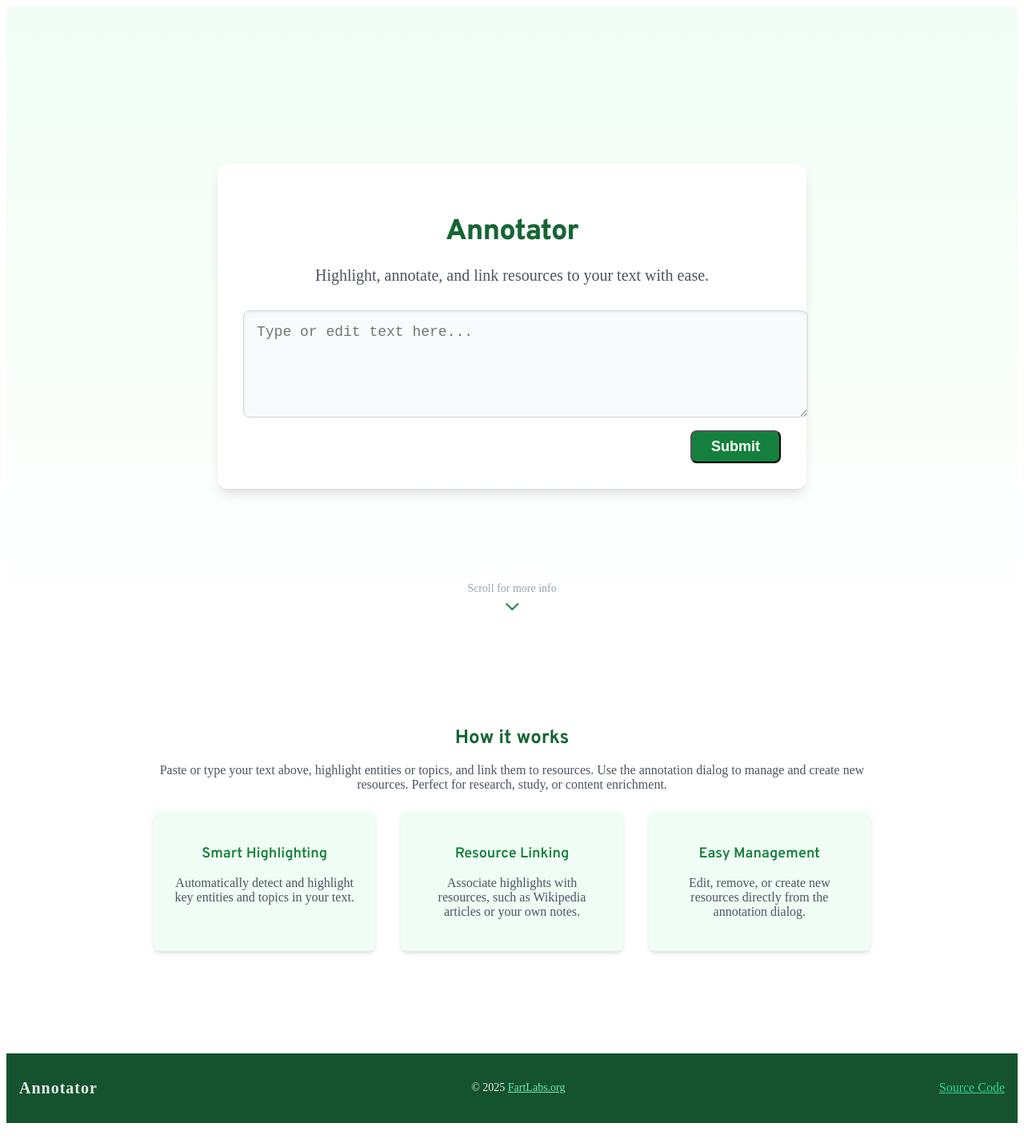
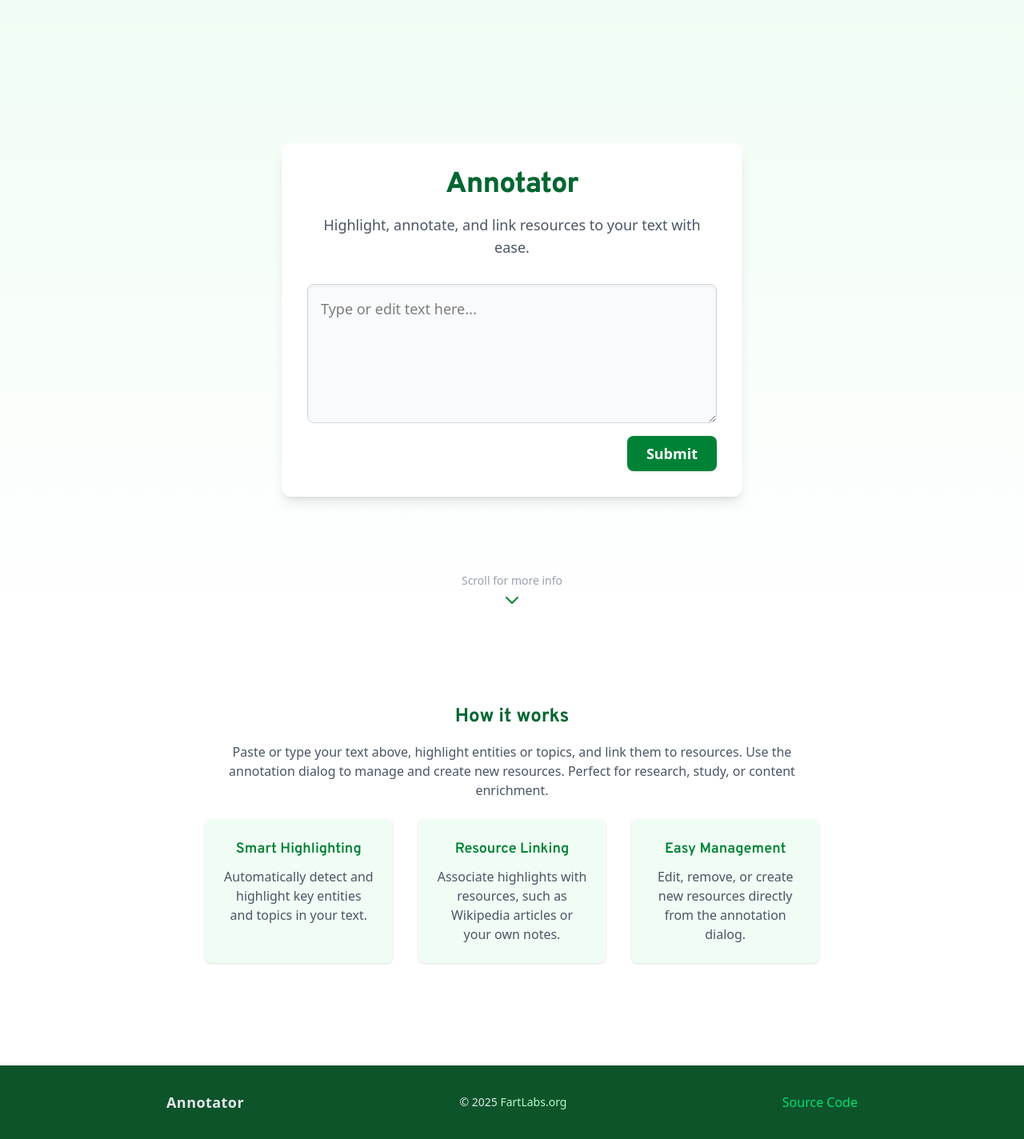
Before and after one commit to EthanThatOneKid/annotator, a SvelteKit app: page / in a window 1280 px wide. Shown: the whole page at 80% size. Built offline with nearby package versions, Linux system fonts and the light colour scheme.

Commit message:
Revert "Remove Tailwind and clean up styles"
This reverts commit 3e815ede014dbc430f0538f1c03cfd6a34fee5d4.

```diff
--- a/package.json
+++ b/package.json
@@ -21,14 +21,17 @@
 		"@sveltejs/adapter-static": "^3.0.8",
 		"@sveltejs/kit": "^2.16.0",
 		"@sveltejs/vite-plugin-svelte": "^5.0.0",
+		"@tailwindcss/vite": "^4.0.0",
 		"eslint": "^9.18.0",
 		"eslint-config-prettier": "^10.0.1",
 		"eslint-plugin-svelte": "^3.0.0",
 		"globals": "^16.0.0",
 		"prettier": "^3.4.2",
 		"prettier-plugin-svelte": "^3.3.3",
+		"prettier-plugin-tailwindcss": "^0.6.11",
 		"svelte": "^5.0.0",
 		"svelte-check": "^4.0.0",
+		"tailwindcss": "^4.0.0",
 		"typescript": "^5.0.0",
 		"typescript-eslint": "^8.20.0",
 		"vite": "^6.2.6"
--- /dev/null
+++ b/src/app.css
@@ -0,0 +1 @@
+@import 'tailwindcss';
--- a/src/lib/components/annotator/annotator.svelte
+++ b/src/lib/components/annotator/annotator.svelte
@@ -24,7 +24,6 @@
 	let isGenerating = $state(false);
 	let isSelecting = $state(false);
 	let isEditingResource = $state(false);
-	let dialogElement = $state<HTMLDialogElement | null>(null);
 	let caretRange = $state<Range | null>(null);
 	let isModalOpen = $state(false);
 	let textContainerElement = $state<HTMLDivElement | null>(null);
@@ -198,13 +197,10 @@
 
 	function openModal() {
 		isModalOpen = true;
-		dialogElement?.showModal();
 	}
-
 	function closeModal() {
 		caretRange = null;
 		isModalOpen = false;
-		dialogElement?.close();
 	}
 
 	function handleAddResource(annotation: Annotation) {
@@ -259,7 +255,7 @@
 
 <div
 	bind:this={textContainerElement}
-	class="text-container"
+	class="highlightable-text mx-auto my-8 min-h-[3rem] max-w-2xl rounded-xl border border-gray-200 bg-white px-8 py-6 text-center text-xl font-medium shadow-md"
 	onclick={handleTextClick}
 	role="textbox"
 	tabindex="0"
@@ -271,24 +267,38 @@
 <button
 	type="button"
 	onclick={handleHighlight}
-	class="highlight-button"
+	class="mt-2 rounded-lg bg-green-700 px-5 py-2 text-lg font-semibold text-white shadow transition hover:bg-green-800"
 	class:hidden={!isSelecting}
 >
 	Highlight
 </button>
 
-<div class="loading-container" class:hidden={!isGenerating}>
-	<div class="spinner"></div>
-	<span class="loading-text">Loading annotations&hellip;</span>
+<div class="flex flex-col items-center justify-center py-8" class:hidden={!isGenerating}>
+	<div
+		class="mb-3 h-8 w-8 animate-spin rounded-full border-t-4 border-solid border-green-700"
+	></div>
+	<span class="text-lg text-gray-600">Loading annotations&hellip;</span>
 </div>
 
-<dialog bind:this={dialogElement} id="annotation-dialog" class="dialog-overlay" closedby="any">
-	<div class="dialog-backdrop" aria-hidden="true" onclick={closeModal}></div>
-	<div class="dialog-container">
-		<div class="dialog-content">
-			<div class="dialog-body">
-				<button type="button" class="dialog-close-button" aria-label="Close" onclick={closeModal}
-					>&times;</button
+{#if isModalOpen && selectedAnnotations.size > 0}
+	<div class="fixed inset-0 z-10 flex items-center justify-center">
+		<div
+			class="fixed inset-0 bg-gray-500/75 transition-opacity"
+			aria-hidden="true"
+			onclick={closeModal}
+		></div>
+		<div
+			class="relative z-20 flex min-h-full w-full items-end justify-center p-4 text-center sm:items-center sm:p-0"
+		>
+			<div
+				class="relative transform overflow-hidden rounded-lg bg-white text-left shadow-xl transition-all sm:my-8 sm:w-full sm:max-w-lg"
+			>
+				<div class="bg-white px-4 pt-5 pb-4 sm:p-6 sm:pb-4">
+					<button
+						type="button"
+						class="absolute top-2 right-2 text-2xl font-bold text-gray-400 hover:text-gray-600"
+						aria-label="Close"
+						onclick={closeModal}>&times;</button
 					>
 					{#each selectedAnnotations as annotation (annotation.annotationId)}
 						{@const substring = textContent.slice(annotation.start, annotation.end)}
@@ -318,8 +328,7 @@
 											{predictedResource?.label ?? 'Unlabeled resource'}
 											{#if prediction.confidence !== undefined}
 												{@const confidence = (prediction.confidence * 100).toFixed(2)}
-											({confidence}%)
-										{/if}
+												({confidence}%){/if}
 										</option>
 									{/each}
 								</select>
@@ -362,170 +371,43 @@
 								<button
 									type="button"
 									class="btn-add-resource"
-								onclick={() => handleAddResource(annotation)}>Create resource</button
+									onclick={() => handleAddResource(annotation)}
 								>
+									Create resource
+								</button>
 							{/if}
 							<button
 								type="button"
-							class="btn-secondary"
-							onclick={() => handleDismissAnnotation(annotation.annotationId)}>Remove</button
+								class="btn-secondary mt-2"
+								onclick={() => handleDismissAnnotation(annotation.annotationId)}
 							>
+								Remove
+							</button>
 						</div>
 					{/each}
 				</div>
 			</div>
 		</div>
-</dialog>
+	</div>
+{/if}
 
 <style>
-	.text-container {
-		margin: 2rem auto;
-		min-height: 3rem;
-		max-width: 42rem;
-		border-radius: 0.75rem;
-		border: 1px solid #e5e7eb;
-		background-color: #ffffff;
-		padding: 1.5rem 2rem;
-		text-align: center;
-		font-size: 1.25rem;
-		font-weight: 500;
-		box-shadow:
-			0 4px 6px -1px rgba(0, 0, 0, 0.1),
-			0 2px 4px -1px rgba(0, 0, 0, 0.06);
+	::highlight(custom-highlight) {
+		background: rgba(255, 255, 0, 0.5);
+	}
+
+	.highlightable-text {
 		white-space: pre-wrap;
 		outline: none;
 	}
 
-	.highlight-button {
-		margin-top: 0.5rem;
-		border-radius: 0.5rem;
-		background-color: #15803d;
-		padding: 0.5rem 1.25rem;
-		font-size: 1.125rem;
-		font-weight: 600;
-		color: #ffffff;
-		box-shadow:
-			0 1px 3px 0 rgba(0, 0, 0, 0.1),
-			0 1px 2px 0 rgba(0, 0, 0, 0.06);
-		transition: background-color 150ms cubic-bezier(0.4, 0, 0.2, 1);
-	}
-
-	.highlight-button:hover {
-		background-color: #166534;
-	}
-
-	.loading-container {
-		display: flex;
-		flex-direction: column;
-		align-items: center;
-		justify-content: center;
-		padding: 2rem 0;
-	}
-
-	.spinner {
-		margin-bottom: 0.75rem;
-		height: 2rem;
-		width: 2rem;
-		animation: spin 1s linear infinite;
-		border-radius: 9999px;
-		border-top-width: 4px;
-		border-style: solid;
-		border-color: #15803d;
-	}
-
-	.loading-text {
-		font-size: 1.125rem;
-		color: #4b5563;
-	}
-
-	.dialog-overlay {
-		position: fixed;
-		top: 0;
-		right: 0;
-		bottom: 0;
-		left: 0;
-		z-index: 10;
-		display: flex;
-		align-items: center;
-		justify-content: center;
-	}
-
-	.dialog-backdrop {
-		position: fixed;
-		top: 0;
-		right: 0;
-		bottom: 0;
-		left: 0;
-		background-color: rgba(107, 114, 128, 0.75);
-		transition: opacity 150ms cubic-bezier(0.4, 0, 0.2, 1);
-	}
-
-	.dialog-container {
-		position: relative;
-		z-index: 20;
-		display: flex;
-		min-height: 100%;
-		width: 100%;
-		align-items: flex-end;
-		justify-content: center;
-		padding: 1rem;
-		text-align: center;
-	}
-
-	@media (min-width: 640px) {
-		.dialog-container {
-			align-items: center;
-			padding: 0;
-		}
-	}
-
-	.dialog-content {
-		position: relative;
-		transform: translate(0, 0) rotate(0) skewX(0) skewY(0) scaleX(1) scaleY(1);
-		overflow: hidden;
-		border-radius: 0.5rem;
-		background-color: #ffffff;
-		text-align: left;
-		box-shadow:
-			0 20px 25px -5px rgba(0, 0, 0, 0.1),
-			0 10px 10px -5px rgba(0, 0, 0, 0.04);
-		transition: all 150ms cubic-bezier(0.4, 0, 0.2, 1);
-	}
-
-	@media (min-width: 640px) {
-		.dialog-content {
-			margin: 2rem 0;
-			width: 100%;
-			max-width: 32rem;
-		}
-	}
-
-	.dialog-body {
-		background-color: #ffffff;
-		padding: 1.25rem 1rem 1rem;
-	}
-
-	@media (min-width: 640px) {
-		.dialog-body {
-			padding: 1.5rem 1.5rem 1rem;
-		}
-	}
-
-	.dialog-close-button {
-		position: absolute;
-		top: 0.5rem;
-		right: 0.5rem;
-		font-size: 1.5rem;
-		font-weight: 700;
-		color: #9ca3af;
-	}
-
-	.dialog-close-button:hover {
-		color: #4b5563;
-	}
-
-	::highlight(custom-highlight) {
-		background: rgba(255, 255, 0, 0.5);
+	.annotations-dialog {
+		border: 1px solid #ccc;
+		border-radius: 8px;
+		max-width: 400px;
+		background: white;
+		box-shadow: 0 4px 12px rgba(0, 0, 0, 0.15);
+		font-family: -apple-system, BlinkMacSystemFont, 'Segoe UI', Roboto, sans-serif;
 	}
 
 	.annotation-metadata {
@@ -575,6 +457,39 @@
 		outline: none;
 		border-color: #007bff;
 		box-shadow: 0 0 0 2px rgba(0, 123, 255, 0.25);
+	}
+
+	.annotations-dialog > button:last-child {
+		background: #6c757d;
+		color: white;
+		border: none;
+		border-radius: 4px;
+		padding: 10px 20px;
+		font-size: 14px;
+		cursor: pointer;
+		transition: background-color 0.2s ease;
+		width: 100%;
+		margin-top: 8px;
+	}
+
+	.annotations-dialog > button:last-child:hover {
+		background: #5a6268;
+	}
+
+	.spinner-container {
+		display: flex;
+		align-items: center;
+		gap: 10px;
+		margin-bottom: 1em;
+	}
+
+	.spinner {
+		width: 24px;
+		height: 24px;
+		border: 4px solid #ccc;
+		border-top: 4px solid #333;
+		border-radius: 50%;
+		animation: spin 1s linear infinite;
 	}
 
 	@keyframes spin {
@@ -694,4 +609,21 @@
 	.btn-add-resource:hover {
 		background: #0056b3;
 	}
+
+	.dialog-close-btn {
+		position: absolute;
+		top: 0px;
+		right: 0px;
+		background: transparent;
+		border: none;
+		font-size: 1.5em;
+		color: #888;
+		cursor: pointer;
+		z-index: 10;
+		transition: color 0.2s;
+	}
+
+	.dialog-close-btn:hover {
+		color: #333;
+	}
 </style>
--- a/src/lib/components/foot.svelte
+++ b/src/lib/components/foot.svelte
@@ -1,64 +1,15 @@
-<footer class="footer">
-	<div class="footer-container">
-		<span class="footer-brand">Annotator</span>
-		<span class="footer-copyright">
+<footer class="mt-12 w-full bg-green-900 py-8 text-gray-200">
+	<div class="mx-auto flex max-w-4xl flex-col items-center justify-between gap-4 px-4 md:flex-row">
+		<span class="text-lg font-bold tracking-wide">Annotator</span>
+		<span class="text-sm">
 			&copy; {new Date().getFullYear()}
-			<a class="footer-link" href="https://fartlabs.org/">FartLabs.org</a>
+			<a class="text-green-200 hover:underline" href="https://fartlabs.org/">FartLabs.org</a>
 		</span>
 		<a
 			href="https://github.com/EthanThatOneKid/annotator"
 			target="_blank"
 			rel="noopener"
-			class="footer-link source-code-link">Source Code</a
+			class="text-green-400 hover:underline">Source Code</a
 		>
 	</div>
 </footer>
-
-<style>
-	.footer {
-		margin-top: 3rem;
-		width: 100%;
-		background-color: #14532d;
-		padding: 2rem 0;
-		color: #e5e7eb;
-	}
-
-	.footer-container {
-		margin: 0 auto;
-		max-width: 80rem;
-		display: flex;
-		flex-direction: column;
-		align-items: center;
-		justify-content: space-between;
-		gap: 1rem;
-		padding: 0 1rem;
-	}
-
-	@media (min-width: 768px) {
-		.footer-container {
-			flex-direction: row;
-		}
-	}
-
-	.footer-brand {
-		font-size: 1.25rem;
-		font-weight: 700;
-		letter-spacing: 0.05em;
-	}
-
-	.footer-copyright {
-		font-size: 0.875rem;
-	}
-
-	.footer-link {
-		color: #6ee7b7;
-	}
-
-	.footer-link:hover {
-		text-decoration: underline;
-	}
-
-	.source-code-link {
-		color: #34d399;
-	}
-</style>
--- a/src/routes/+layout.svelte
+++ b/src/routes/+layout.svelte
@@ -1,5 +1,6 @@
 <script lang="ts">
 	import Foot from '$lib/components/foot.svelte';
+	import '../app.css';
 
 	let { children } = $props();
 </script>
--- a/src/routes/+page.svelte
+++ b/src/routes/+page.svelte
@@ -78,300 +78,99 @@
 	}
 </script>
 
-<section class="hero-section">
-	<div class="hero-content">
-		<h1 class="hero-title">Annotator</h1>
+<section
+	class="relative flex min-h-screen flex-col items-center justify-center bg-gradient-to-b from-green-50 to-white"
+>
+	<div class="w-full max-w-xl rounded-xl bg-white p-8 shadow-lg">
+		<h1 class="mb-4 text-center text-4xl font-extrabold tracking-tight text-green-800">
+			Annotator
+		</h1>
 
-		<p class="hero-subtitle">Highlight, annotate, and link resources to your text with ease.</p>
+		<p class="mb-8 text-center text-lg text-gray-600">
+			Highlight, annotate, and link resources to your text with ease.
+		</p>
 
 		{#if !isGenerating}
 			{#if textContent !== null && generatedAnnotateResponse !== null}
-				<div class="annotator-container">
+				<div class="flex flex-col items-center justify-center">
 					<Annotator bind:textContent generated={generatedAnnotateResponse} {semanticSearch} />
 
-					<button type="button" onclick={handleGoBack} class="go-back-button">Go back</button>
+					<button
+						type="button"
+						onclick={handleGoBack}
+						class="mt-6 rounded-lg border border-gray-300 bg-gray-100 px-6 py-2 text-lg font-medium transition hover:bg-gray-200"
+						>Go back</button
+					>
 				</div>
 			{:else}
-				<form onsubmit={handleFormSubmit} class="text-form">
+				<form onsubmit={handleFormSubmit} class="flex flex-col gap-4">
 					<textarea
 						rows="5"
 						cols="40"
 						name="textContent"
 						placeholder="Type or edit text here..."
-						class="text-area">{textContent}</textarea
+						class="resize-vertical w-full rounded-lg border border-gray-300 bg-gray-50 p-4 text-lg shadow-inner focus:ring-2 focus:ring-green-700 focus:outline-none"
+						>{textContent}</textarea
 					>
-					<button type="submit" class="submit-button">Submit</button>
+					<button
+						type="submit"
+						class="self-end rounded-lg bg-green-700 px-6 py-2 text-lg font-semibold text-white shadow transition hover:bg-green-800"
+						>Submit</button
+					>
 				</form>
 			{/if}
 		{:else}
-			<div class="loading-container">
-				<div class="spinner"></div>
-				<span class="loading-text">Loading annotations&hellip;</span>
+			<div class="flex flex-col items-center justify-center py-12">
+				<div
+					class="mb-4 h-10 w-10 animate-spin rounded-full border-t-4 border-solid border-green-700"
+				></div>
+				<span class="text-lg text-gray-600">Loading annotations&hellip;</span>
 			</div>
 		{/if}
 	</div>
 
 	<!-- Scroll for more info -->
-	<div class="scroll-indicator">
-		<span class="scroll-text">Scroll for more info</span>
-		<svg class="scroll-arrow" fill="none" stroke="currentColor" stroke-width="2" viewBox="0 0 24 24"
+	<div class="absolute bottom-8 left-1/2 flex -translate-x-1/2 transform flex-col items-center">
+		<span class="mb-2 text-sm text-gray-400">Scroll for more info</span>
+		<svg
+			class="h-6 w-6 animate-bounce text-green-700"
+			fill="none"
+			stroke="currentColor"
+			stroke-width="2"
+			viewBox="0 0 24 24"
 			><path stroke-linecap="round" stroke-linejoin="round" d="M19 9l-7 7-7-7" /></svg
 		>
 	</div>
 </section>
 
 <!-- Info Section -->
-<section class="info-section">
-	<div class="info-content">
-		<h2 class="info-title">How it works</h2>
-		<p class="info-text">
+<section class="bg-white px-4 py-20">
+	<div class="mx-auto max-w-3xl text-center">
+		<h2 class="mb-4 text-2xl font-bold text-green-800">How it works</h2>
+		<p class="mb-6 text-gray-600">
 			Paste or type your text above, highlight entities or topics, and link them to resources. Use
 			the annotation dialog to manage and create new resources. Perfect for research, study, or
 			content enrichment.
 		</p>
-		<div class="features-grid">
-			<div class="feature-card">
-				<h3 class="feature-title">Smart Highlighting</h3>
-				<p class="feature-text">
+		<div class="flex flex-col justify-center gap-8 md:flex-row">
+			<div class="flex-1 rounded-lg bg-green-50 p-6 shadow">
+				<h3 class="mb-2 text-lg font-semibold text-green-700">Smart Highlighting</h3>
+				<p class="text-gray-600">
 					Automatically detect and highlight key entities and topics in your text.
 				</p>
 			</div>
-			<div class="feature-card">
-				<h3 class="feature-title">Resource Linking</h3>
-				<p class="feature-text">
+			<div class="flex-1 rounded-lg bg-green-50 p-6 shadow">
+				<h3 class="mb-2 text-lg font-semibold text-green-700">Resource Linking</h3>
+				<p class="text-gray-600">
 					Associate highlights with resources, such as Wikipedia articles or your own notes.
 				</p>
 			</div>
-			<div class="feature-card">
-				<h3 class="feature-title">Easy Management</h3>
-				<p class="feature-text">
+			<div class="flex-1 rounded-lg bg-green-50 p-6 shadow">
+				<h3 class="mb-2 text-lg font-semibold text-green-700">Easy Management</h3>
+				<p class="text-gray-600">
 					Edit, remove, or create new resources directly from the annotation dialog.
 				</p>
 			</div>
 		</div>
 	</div>
 </section>
-
-<style>
-	.hero-section {
-		position: relative;
-		display: flex;
-		min-height: 100vh;
-		flex-direction: column;
-		align-items: center;
-		justify-content: center;
-		background-image: linear-gradient(to bottom, #f0fdf4, #ffffff);
-	}
-
-	.hero-content {
-		width: 100%;
-		max-width: 42rem;
-		border-radius: 0.75rem;
-		background-color: #ffffff;
-		padding: 2rem;
-		box-shadow:
-			0 10px 15px -3px rgba(0, 0, 0, 0.1),
-			0 4px 6px -2px rgba(0, 0, 0, 0.05);
-	}
-
-	.hero-title {
-		margin-bottom: 1rem;
-		text-align: center;
-		font-size: 2.25rem;
-		font-weight: 800;
-		letter-spacing: -0.025em;
-		color: #166534;
-	}
-
-	.hero-subtitle {
-		margin-bottom: 2rem;
-		text-align: center;
-		font-size: 1.25rem;
-		color: #4b5563;
-	}
-
-	.annotator-container {
-		display: flex;
-		flex-direction: column;
-		align-items: center;
-		justify-content: center;
-	}
-
-	.go-back-button {
-		margin-top: 1.5rem;
-		border-radius: 0.5rem;
-		border: 1px solid #d1d5db;
-		background-color: #f3f4f6;
-		padding: 0.5rem 1.5rem;
-		font-size: 1.125rem;
-		font-weight: 500;
-		transition: background-color 150ms cubic-bezier(0.4, 0, 0.2, 1);
-	}
-
-	.go-back-button:hover {
-		background-color: #e5e7eb;
-	}
-
-	.text-form {
-		display: flex;
-		flex-direction: column;
-		gap: 1rem;
-	}
-
-	.text-area {
-		resize: vertical;
-		width: 100%;
-		border-radius: 0.5rem;
-		border: 1px solid #d1d5db;
-		background-color: #f9fafb;
-		padding: 1rem;
-		font-size: 1.125rem;
-		box-shadow: inset 0 2px 4px 0 rgba(0, 0, 0, 0.06);
-	}
-
-	.text-area:focus {
-		outline: 2px solid transparent;
-		outline-offset: 2px;
-		box-shadow: 0 0 0 2px #15803d;
-	}
-
-	.submit-button {
-		align-self: flex-end;
-		border-radius: 0.5rem;
-		background-color: #15803d;
-		padding: 0.5rem 1.5rem;
-		font-size: 1.125rem;
-		font-weight: 600;
-		color: #ffffff;
-		box-shadow:
-			0 1px 3px 0 rgba(0, 0, 0, 0.1),
-			0 1px 2px 0 rgba(0, 0, 0, 0.06);
-		transition: background-color 150ms cubic-bezier(0.4, 0, 0.2, 1);
-	}
-
-	.submit-button:hover {
-		background-color: #166534;
-	}
-
-	.loading-container {
-		display: flex;
-		flex-direction: column;
-		align-items: center;
-		justify-content: center;
-		padding: 3rem 0;
-	}
-
-	.spinner {
-		margin-bottom: 1rem;
-		height: 2.5rem;
-		width: 2.5rem;
-		animation: spin 1s linear infinite;
-		border-radius: 9999px;
-		border-top-width: 4px;
-		border-style: solid;
-		border-color: #15803d;
-	}
-
-	.loading-text {
-		font-size: 1.125rem;
-		color: #4b5563;
-	}
-
-	.scroll-indicator {
-		position: absolute;
-		bottom: 2rem;
-		left: 50%;
-		transform: translateX(-50%);
-		display: flex;
-		flex-direction: column;
-		align-items: center;
-	}
-
-	.scroll-text {
-		margin-bottom: 0.5rem;
-		font-size: 0.875rem;
-		color: #9ca3af;
-	}
-
-	.scroll-arrow {
-		height: 1.5rem;
-		width: 1.5rem;
-		animation: bounce 1s infinite;
-		color: #15803d;
-	}
-
-	.info-section {
-		background-color: #ffffff;
-		padding: 5rem 1rem;
-	}
-
-	.info-content {
-		margin: 0 auto;
-		max-width: 56rem;
-		text-align: center;
-	}
-
-	.info-title {
-		margin-bottom: 1rem;
-		font-size: 1.5rem;
-		font-weight: 700;
-		color: #166534;
-	}
-
-	.info-text {
-		margin-bottom: 1.5rem;
-		color: #4b5563;
-	}
-
-	.features-grid {
-		display: flex;
-		flex-direction: column;
-		justify-content: center;
-		gap: 2rem;
-	}
-
-	@media (min-width: 768px) {
-		.features-grid {
-			flex-direction: row;
-		}
-	}
-
-	.feature-card {
-		flex: 1;
-		border-radius: 0.5rem;
-		background-color: #f0fdf4;
-		padding: 1.5rem;
-		box-shadow:
-			0 4px 6px -1px rgba(0, 0, 0, 0.1),
-			0 2px 4px -1px rgba(0, 0, 0, 0.05);
-	}
-
-	.feature-title {
-		margin-bottom: 0.5rem;
-		font-size: 1.125rem;
-		font-weight: 600;
-		color: #15803d;
-	}
-
-	.feature-text {
-		color: #4b5563;
-	}
-
-	@keyframes bounce {
-		0%,
-		100% {
-			transform: translateY(-25%);
-			animation-timing-function: cubic-bezier(0.8, 0, 1, 1);
-		}
-		50% {
-			transform: translateY(0);
-			animation-timing-function: cubic-bezier(0, 0, 0.2, 1);
-		}
-	}
-
-	@keyframes spin {
-		to {
-			transform: rotate(360deg);
-		}
-	}
-</style>
--- a/vite.config.ts
+++ b/vite.config.ts
@@ -1,6 +1,7 @@
+import tailwindcss from '@tailwindcss/vite';
 import { sveltekit } from '@sveltejs/kit/vite';
 import { defineConfig } from 'vite';
 
 export default defineConfig({
-	plugins: [sveltekit()]
+	plugins: [tailwindcss(), sveltekit()]
 });
```
Also changed, not shown: src/app.html (+1 -6 lines), 2 other files (tests, documents, lock files or other folders). Lines whose indentation alone changed are shown as unchanged.
